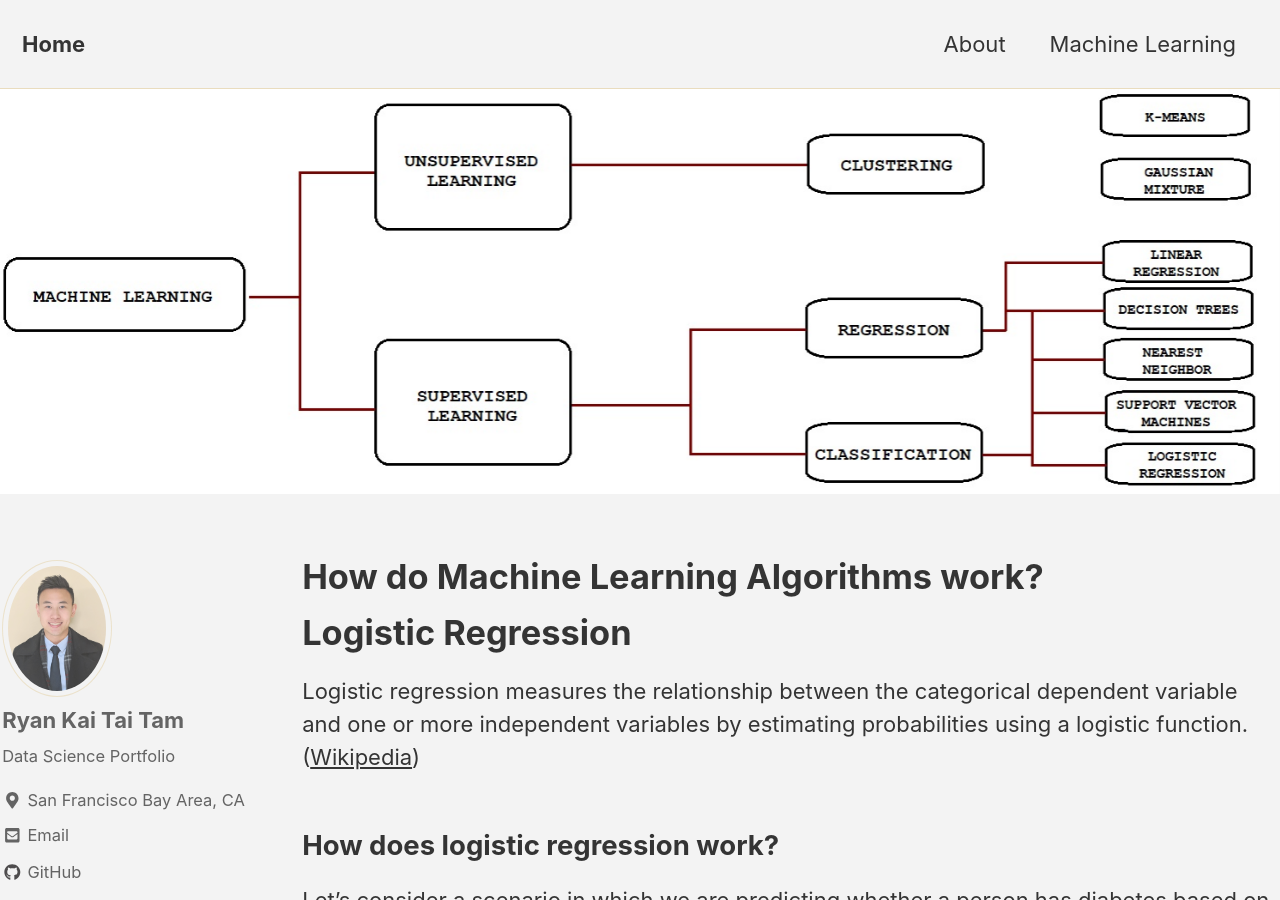
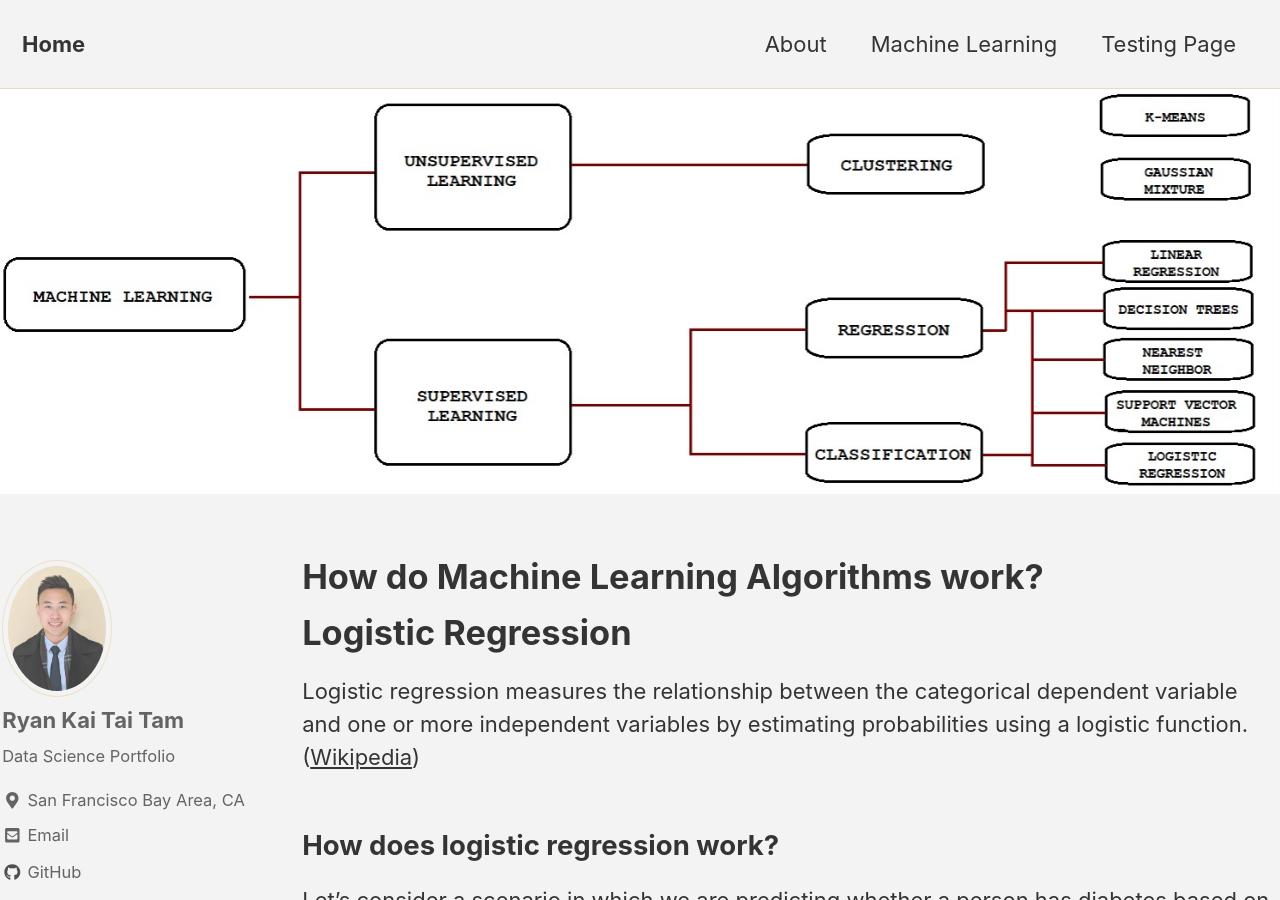
Before and after one commit to ryan-kttam/ryan-kttam.github.io, a Jekyll site: the page built from _pages/testing_page.md, in a window 1280 px wide and 900 px high. Built offline with Jekyll 4.4.1, drawn with Linux system fonts in a browser that asks for light colours; cached includes are drawn as plain includes; nearby versions of some CDN libraries; formulas are drawn with MathJax 3.

```diff
--- a/_data/navigation.yml
+++ b/_data/navigation.yml
@@ -4,6 +4,8 @@
     url: /about/
   - title: "Machine Learning"
     url: /machine-learning/
+  - title: "Testing Page"
+    url: /test-page/
   # - title: "About"
   #   url: https://mmistakes.github.io/minimal-mistakes/about/
   # - title: "Sample Posts"
--- a/_pages/testing_page.md
+++ b/_pages/testing_page.md
@@ -1,6 +1,6 @@
 ---
 layout: archive
-permalink: /test_page/
+permalink: /test-page/
 title: "How do Machine Learning Algorithms work?"
 author_profile: true
 header:
```
